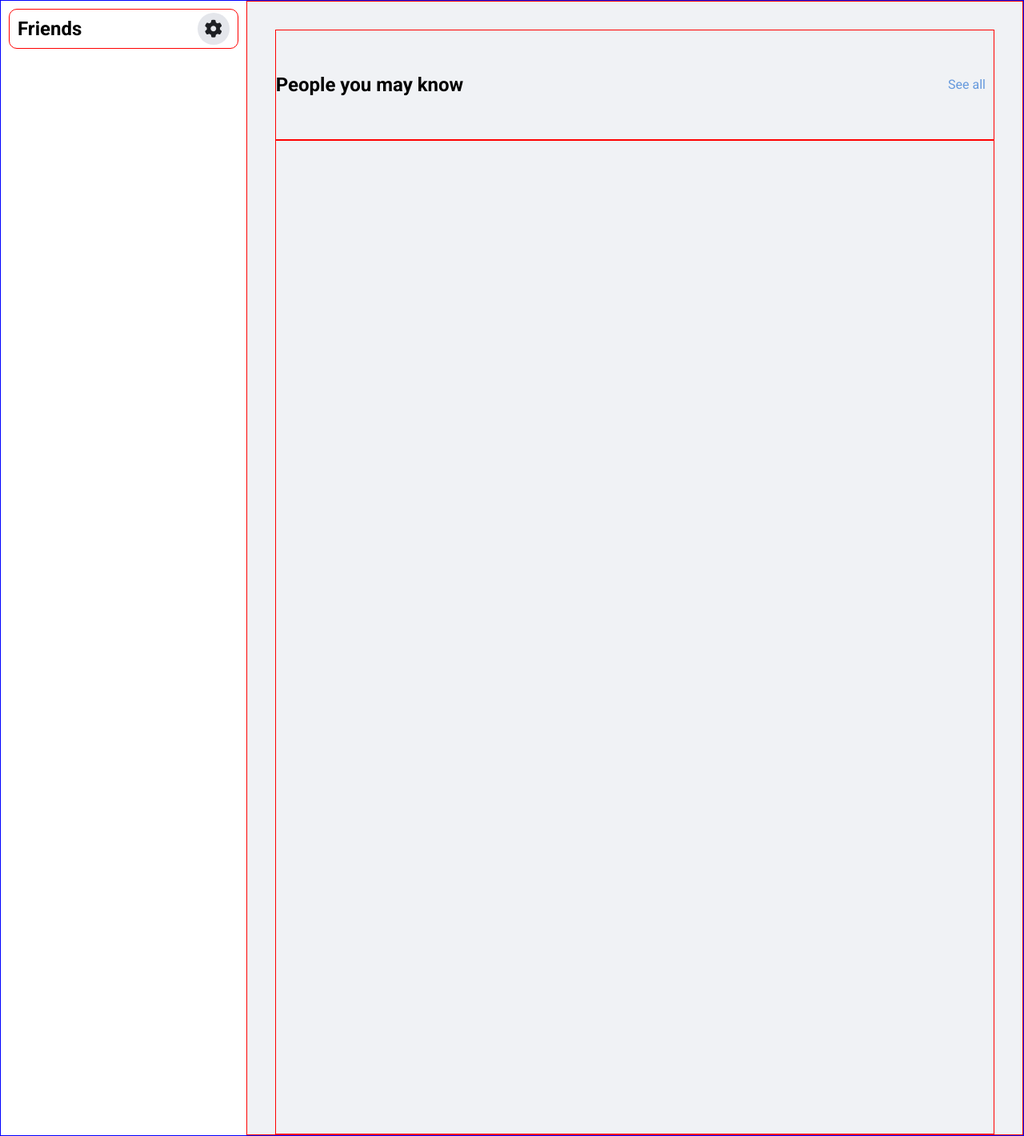
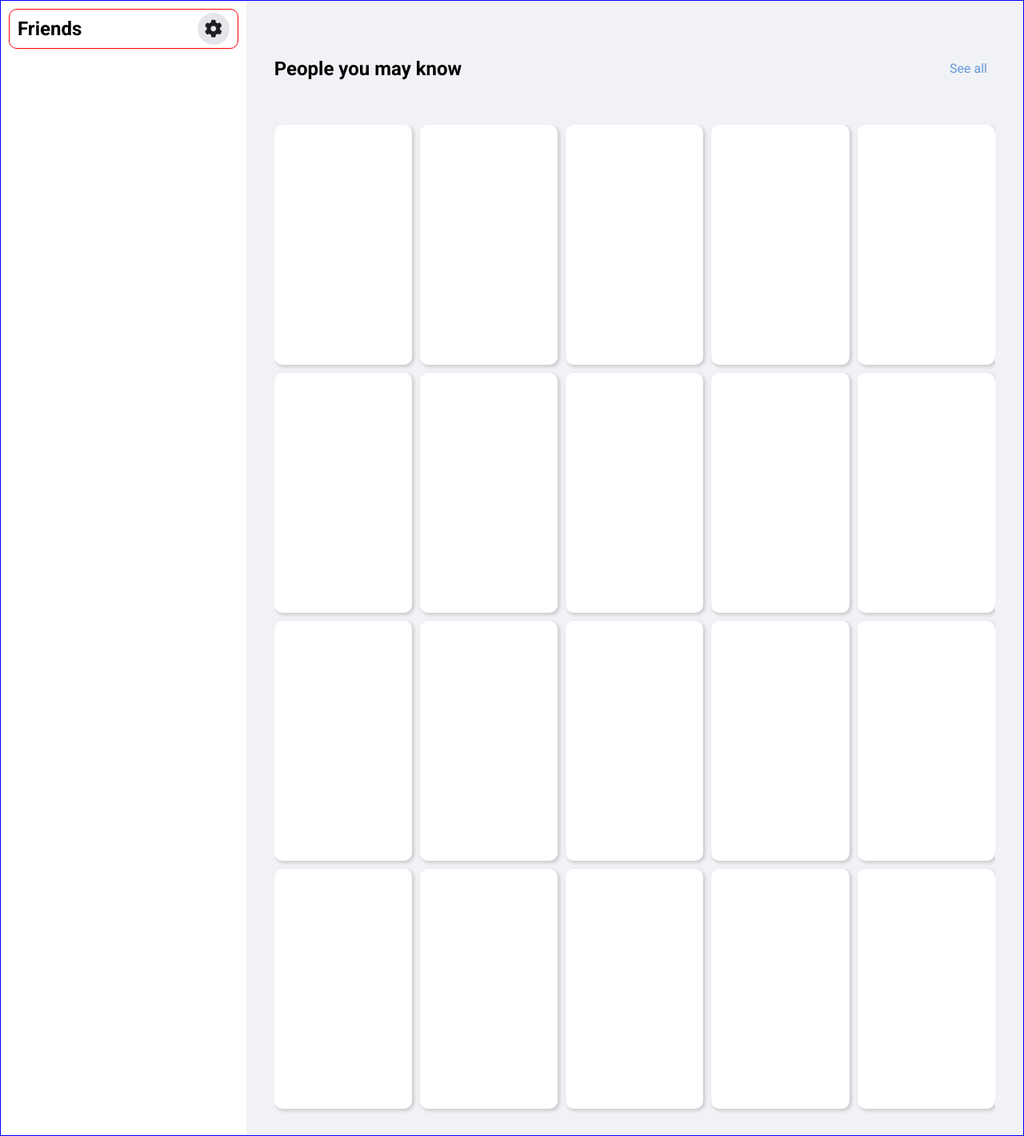
Before and after one commit to cygullem/FACEBOOK-Midterm, a PHP site: page /friendsList.php in a window 1280 px wide. Shown: the part 124-1544 px from the top of the page at 80% size. Run offline with PHP 8.4, Linux system fonts and the light colour scheme.

Commit message:
followers container

```diff
--- a/CSS/friendsList.css
+++ b/CSS/friendsList.css
@@ -370,8 +370,7 @@ nav {
   flex-direction: column;
   align-items: center;
   justify-content: flex-start;
-  padding: 35px 35px 0 35px;
-  border: 1px solid red;
+  padding: 15px 35px 0 35px;
 }
 .flcr_header{
   height: 10%;
@@ -379,7 +378,6 @@ nav {
   display: flex;
   align-items: center;
   justify-content: space-between;
-  border: 1px solid red;
 }
 .see_all{
   color: #6599dd;
@@ -389,8 +387,21 @@ nav {
 .see_all:hover{
   background-color: #e4e6eb;
 }
+
+
 .flcr_container{
   height: 90%;
   width: 100%;
-  border: 1px solid red;
+  display: grid;
+  grid-template-columns: repeat(5, 1fr);
+  grid-template-rows: repeat(5, 1fr);
+  gap: 10px;
+  overflow-y: auto;
 }
+.user_follow{
+  height: 300px;
+  width: 100%;
+  border-radius: 10px;
+  box-shadow: 2px 2px 5px rgba(0, 0, 0, 0.2);
+  background-color: #ffffff;
+}
--- a/friendsList.php
+++ b/friendsList.php
@@ -11,7 +11,7 @@
     <link rel="stylesheet" href="https://cdnjs.cloudflare.com/ajax/libs/font-awesome/6.5.2/css/all.min.css" integrity="sha512-SnH5WK+bZxgPHs44uWIX+LLJAJ9/2PkPKZ5QiAj6Ta86w+fsb2TkcmfRyVX3pBnMFcV7oQPJkl9QevSCWr3W6A==" crossorigin="anonymous" referrerpolicy="no-referrer" />
 </head>
 
-<body>
+<body id="link">
     <nav>
         <div class="fb-search">
             <div class="logo">
@@ -26,7 +26,7 @@
             </div>
         </div>
         <div class="fb-content">
-            <a href="mainpage.php">
+            <a href="mainpage.php" id="myLink">
                 <div class="FBC fbchome">
                     <i class='bx bx-home-alt' id="homeIcon"></i>
                 </div>
@@ -112,7 +112,29 @@
                 </div>
             </div>
             <div class="flcr_container">
+                <div class="user_follow"></div>
+                <div class="user_follow"></div>
+                <div class="user_follow"></div>
+                <div class="user_follow"></div>
+                <div class="user_follow"></div>
 
+                <div class="user_follow"></div>
+                <div class="user_follow"></div>
+                <div class="user_follow"></div>
+                <div class="user_follow"></div>
+                <div class="user_follow"></div>
+
+                <div class="user_follow"></div>
+                <div class="user_follow"></div>
+                <div class="user_follow"></div>
+                <div class="user_follow"></div>
+                <div class="user_follow"></div>
+
+                <div class="user_follow"></div>
+                <div class="user_follow"></div>
+                <div class="user_follow"></div>
+                <div class="user_follow"></div>
+                <div class="user_follow"></div>
             </div>
         </div>
     </section>
```
